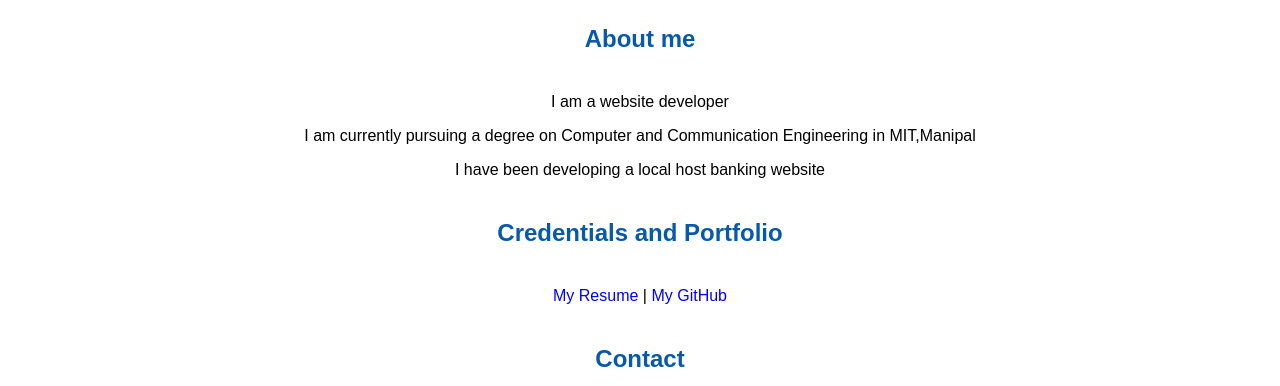
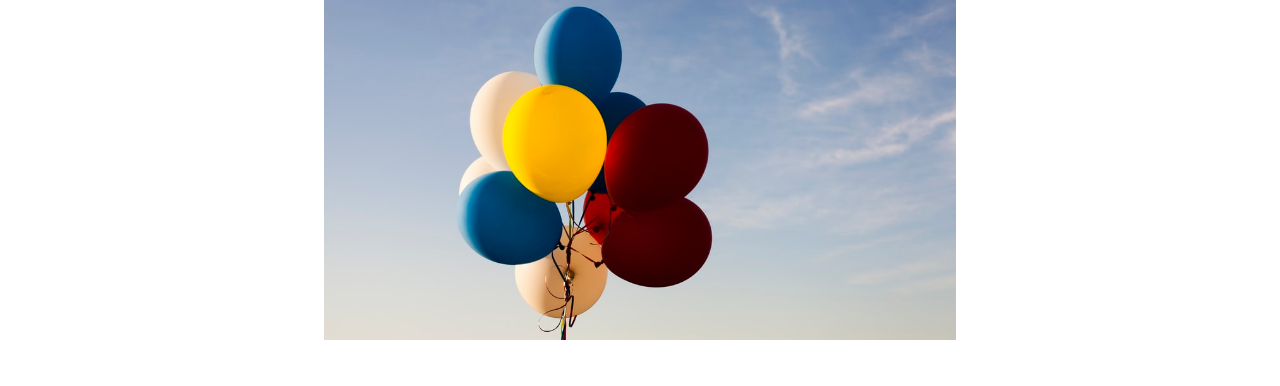
Before and after one commit to Hrithik2001/Hrithik2001.github.io, a plain HTML site: page index.html in a window 1280 px wide. Shown: the part 126-512 px from the top of the page. Drawn offline with Linux system fonts and the light colour scheme.

Commit message:
Update index.html

```diff
--- a/index.html
+++ b/index.html
@@ -15,7 +15,7 @@
   </header>
 
   <body>
-    <img src="images/balloon.jpg" width="50%%" alt="banner">
+    <img src="images/balloon.jfif" width="50%%" alt="banner">
     <h1>Hrithik's Portal</h1>
     <h2>About me</h2>
     <p>I am a website developer </p>
```
